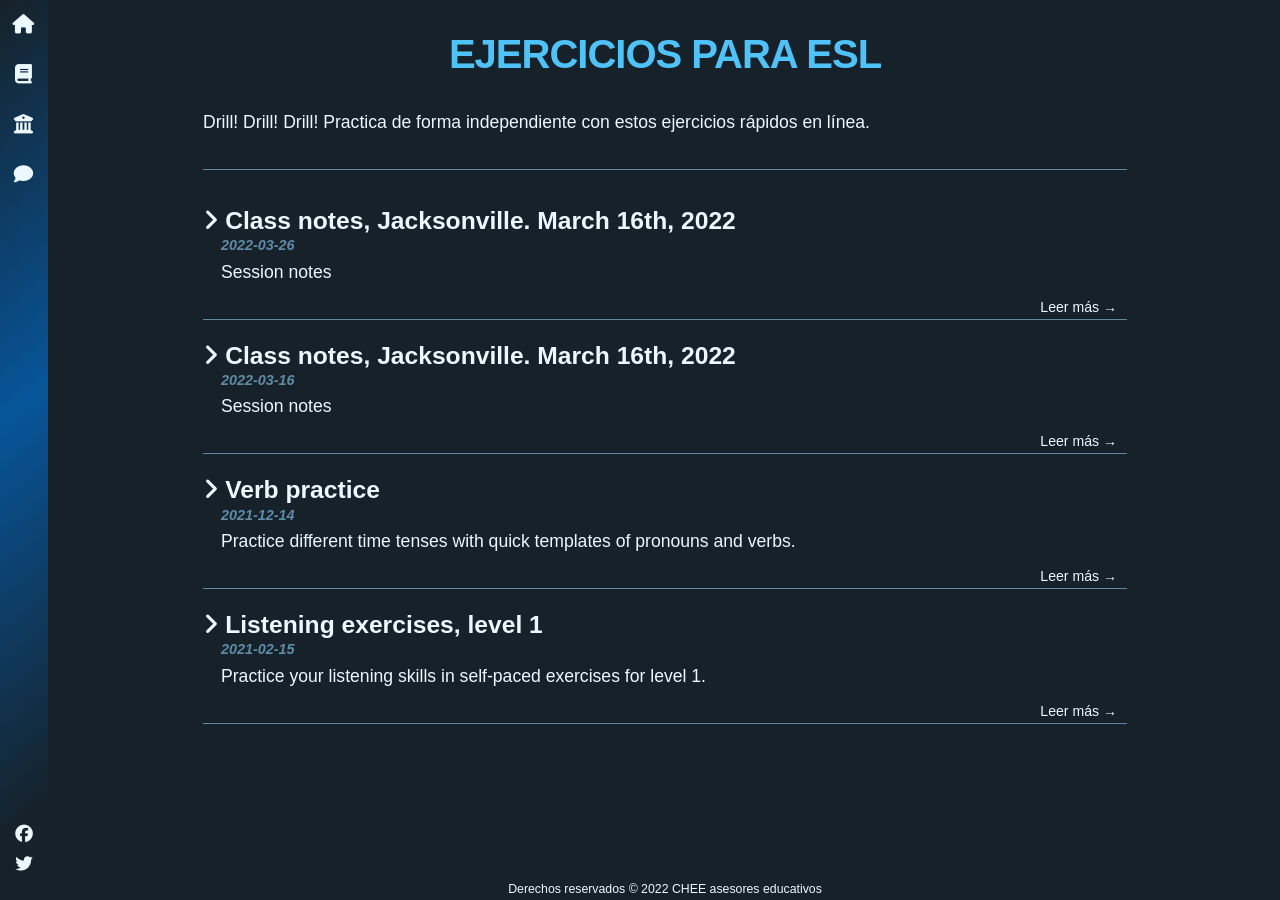
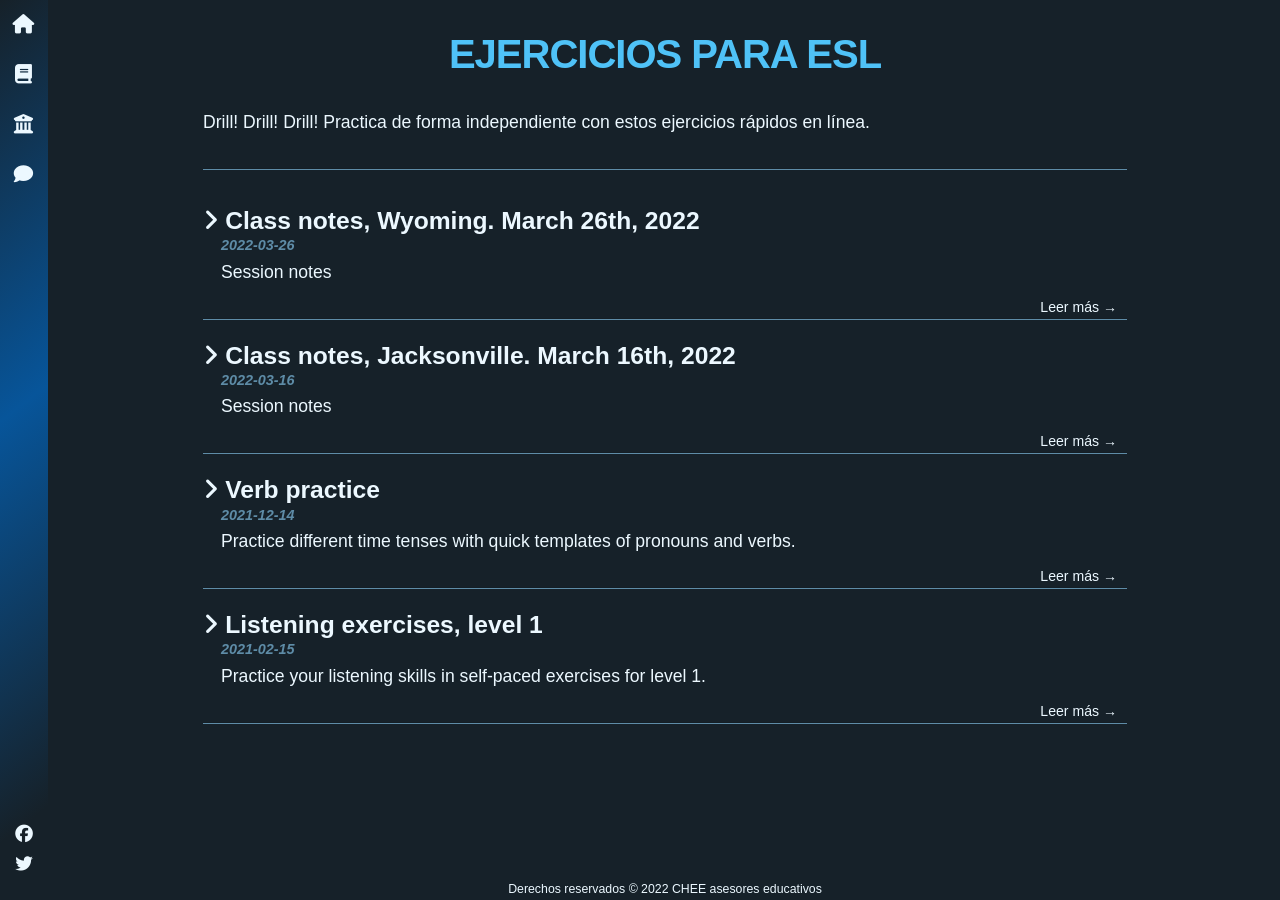
Before and after one commit to camachevaz/ESL, a Jekyll site: the page built from pages/ejercicios.html, in a window 1280 px wide. Built offline with Jekyll 4.4.1, drawn with Linux system fonts in a browser that asks for light colours; nearby versions of some CDN libraries; some web fonts are replaced.

Commit message:
Update 2022-03-26-class-notes-Wyoming.markdown

```diff
--- a/_posts/2022-03-26-class-notes-Wyoming.markdown
+++ b/_posts/2022-03-26-class-notes-Wyoming.markdown
@@ -1,7 +1,7 @@
 ---
-title: Class notes, Jacksonville. March 16th, 2022
+title: Class notes, Wyoming. March 26th, 2022
 layout: drill-post
-permalink: /class-notes/16-03-2022-jacksonville/
+permalink: /class-notes/26-03-2022-wyoming/
 category: notes
 summary: Session notes
 ---
```
